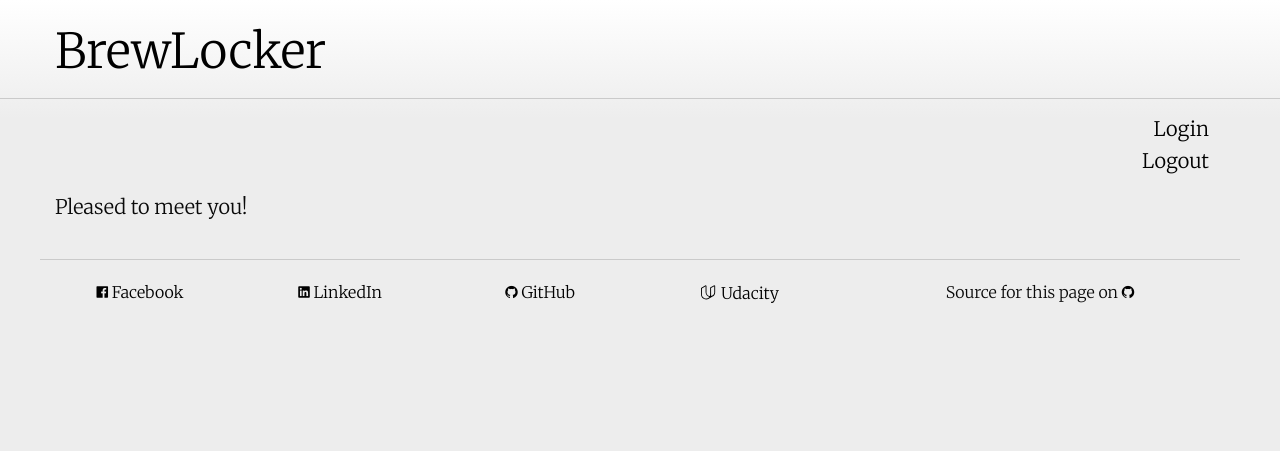
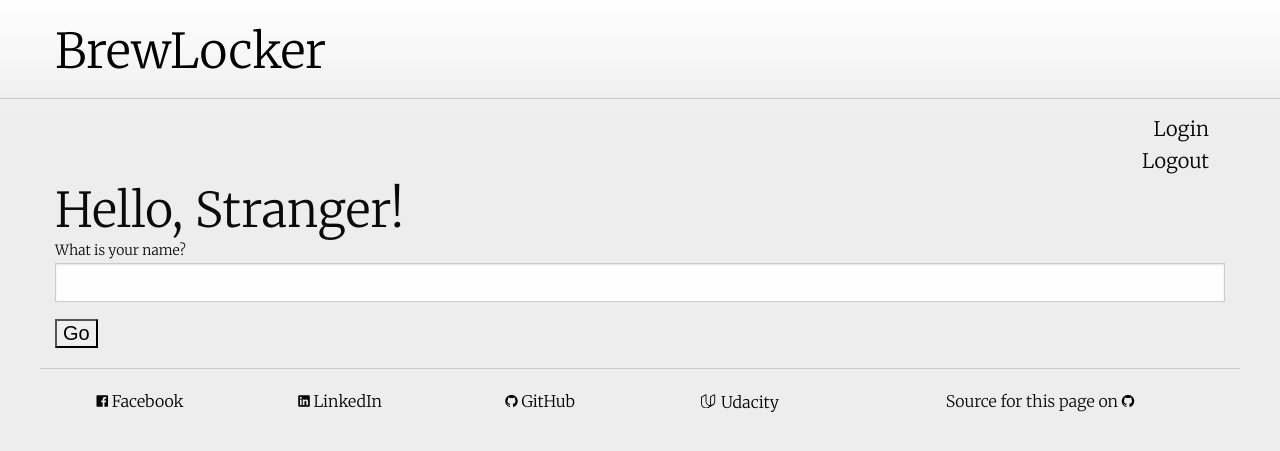
Before and after one commit to agladyshev/FSND-brewlocker, a Flask app: page / in a window 1280 px wide. Shown: the top 451 px of the page. Run offline with Flask 2, Linux system fonts and the light colour scheme; some libraries are stand-ins or nearby versions.

Commit message:
add wtforms and flashing

```diff
--- a/app.py
+++ b/app.py
@@ -1,12 +1,21 @@
-from datetime import datetime
-from flask import Flask, render_template
+from flask import Flask, render_template, session, redirect, url_for, flash
 from flask_script import Manager
 from flask_moment import Moment
+from flask_wtf import FlaskForm
+from wtforms import StringField, SubmitField
+from wtforms.validators import Required
 
 app = Flask(__name__)
+app.config['SECRET_KEY'] = 'hard to guess string'
 
 manager = Manager(app)
 moment = Moment(app)
+
+
+class NameForm(FlaskForm):
+    name = StringField('What is your name?', validators=[Required()])
+    submit = SubmitField('Submit')
+
 
 @app.errorhandler(401)
 def unauthorized(e):
@@ -23,9 +32,16 @@ def internal_server_error(e):
     return render_template('500.html'), 500
 
 
-@app.route('/')
+@app.route('/', methods=['GET', 'POST'])
 def index():
-    return render_template('index.html')
+	form = NameForm()
+	if form.validate_on_submit():
+	    old_name = session.get('name')
+	    if old_name is not None and old_name != form.name.data:
+	        flash('Looks like you have changed your name!')
+	    session['name'] = form.name.data
+	    return redirect(url_for('index'))
+	return render_template('index.html', form=form, name=session.get('name'))
 
 
 if __name__ == '__main__':
--- a/templates/base.html
+++ b/templates/base.html
@@ -51,9 +51,11 @@
 {% block content %}
 
   {% for message in get_flashed_messages() %}
-  <div class="alert alert-warning">
-      <button type="button" class="close" data-dismiss="alert">&times;</button>
-      {{ message }}
+  <div class="success callout" data-closable>
+    {{ message }}
+    <button class="close-button" aria-label="Dismiss alert" type="button" data-close>
+      <span aria-hidden="true">&times;</span>
+    </button>
   </div>
   {% endfor %}
 
--- a/templates/index.html
+++ b/templates/index.html
@@ -5,8 +5,12 @@
 {% block page_content %}
 <div class="row column">
 
-  <p>Pleased to meet you!</p>
-
+  <h1>Hello, {% if name %}{{ name }}{% else %}Stranger{% endif %}!</h1>
+  <form method="POST" action="/">
+    {{ form.csrf_token }}
+    {{ form.name.label }} {{ form.name(size=20) }}
+    <input type="submit" value="Go">
+  </form>
 </div>
 
 {% endblock %}
```
